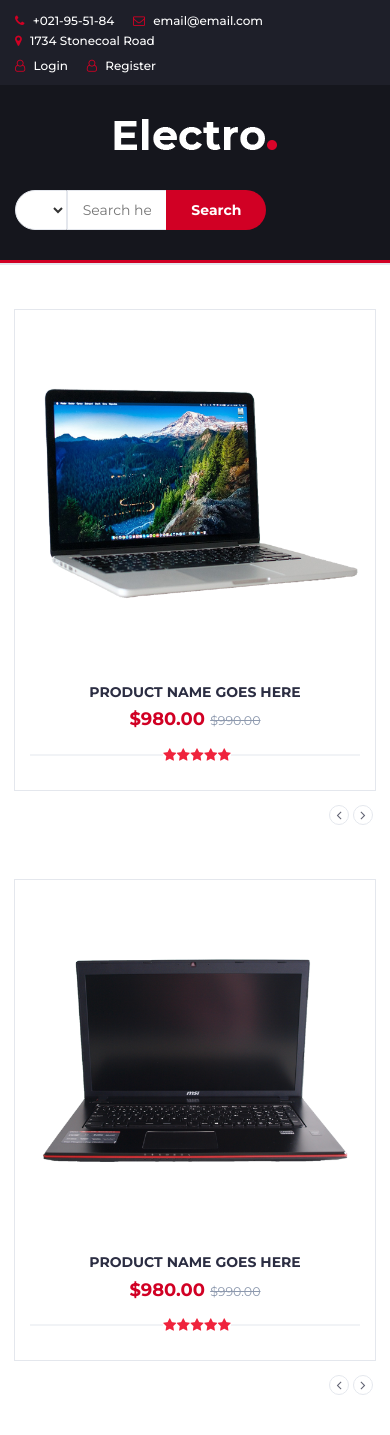
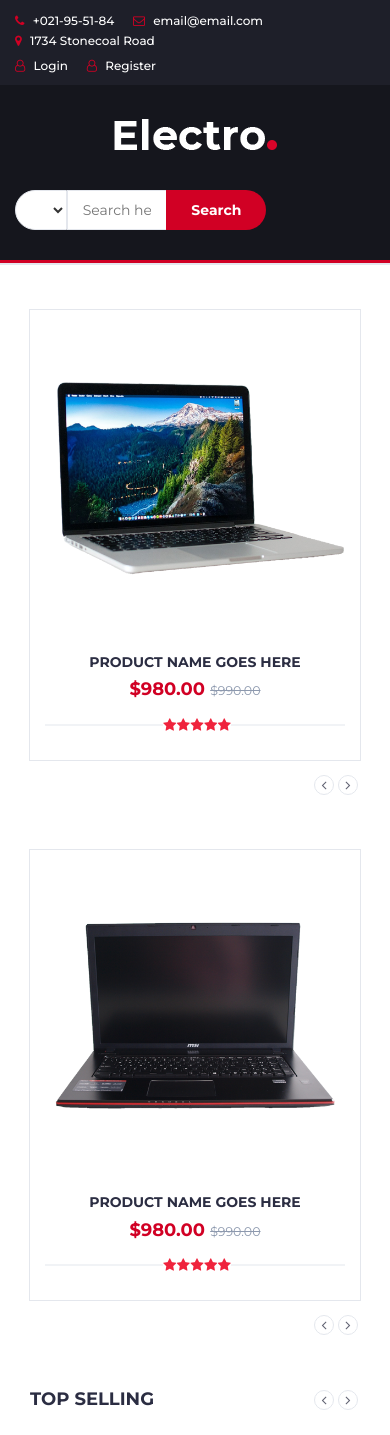
Before and after one commit to kamathprasad9/django-web-scrapper, a Django app: page / in a window 390 px wide. Shown: the top 1435 px of the page. Run offline with Django 3.2, Linux system fonts and the light colour scheme; lists and menus that the app fills with data are empty; some libraries are stand-ins or nearby versions.

Commit message:
fix login page

```diff
--- a/django_project/scrape/templates/scrape/base.html
+++ b/django_project/scrape/templates/scrape/base.html
@@ -121,7 +121,20 @@
 </header>
 
 
-          {% block content %}{% endblock %}
+<main role="main" class="container">
+    <div class="row">
+      <div class="col-md-8">
+        {% if messages %}
+          {% for message in messages %}
+            <div class="alert alert-{{message.tags}}">
+              {{message}}
+            </div>
+          {% endfor %}
+        {% endif %}
+        {% block content %}{% endblock %}
+      </div>
+    </div>
+  </main>
 
   <footer id="footer">
     {% include 'scrape/snippets/footer.html' %}
```
